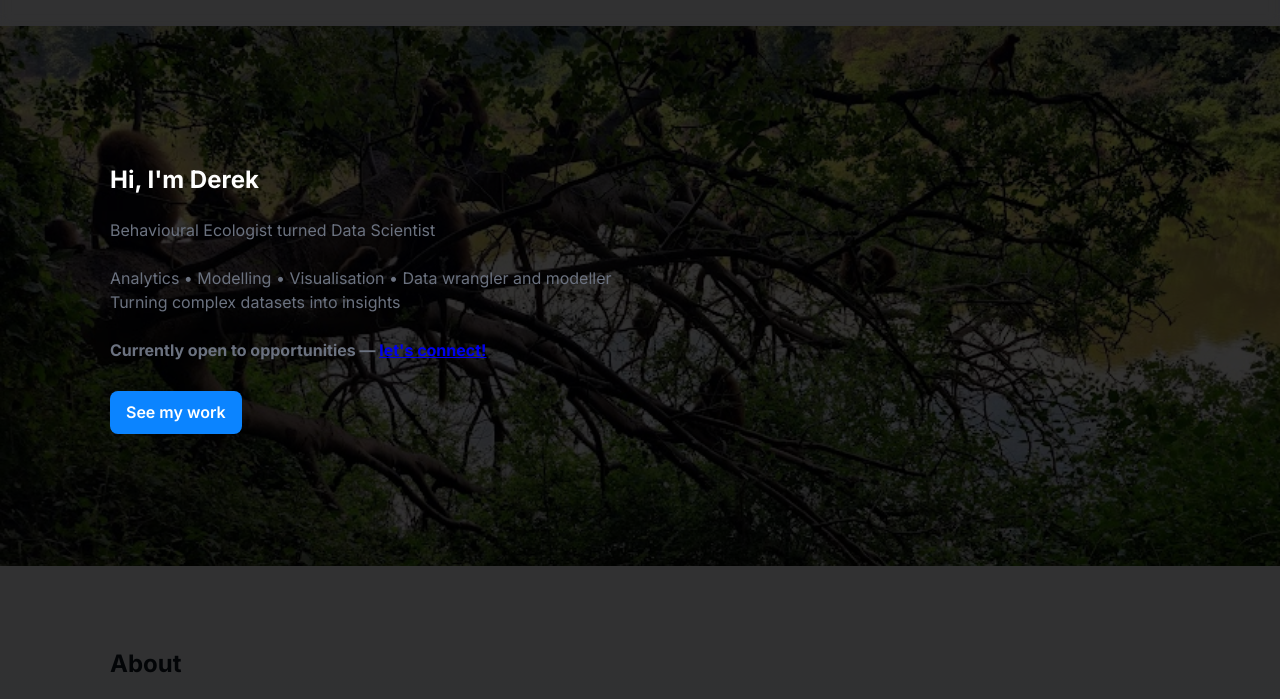
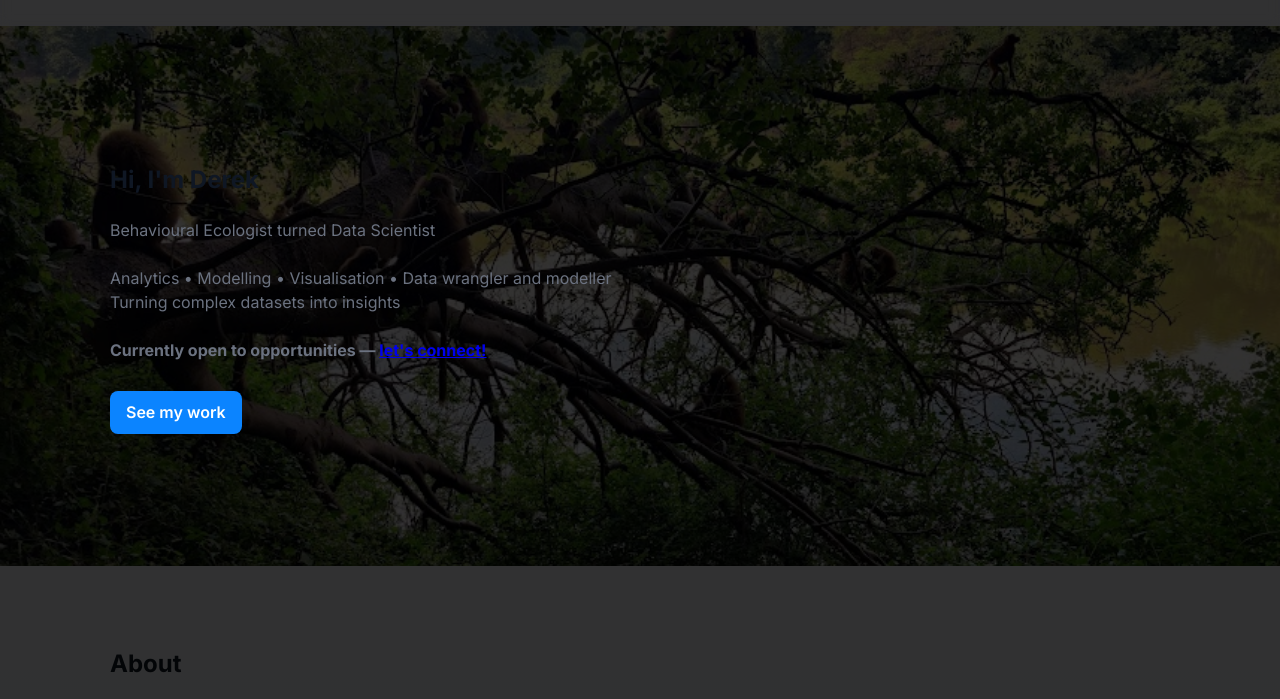
Before and after one commit to delmurphy/delmurphy.github.io, a plain HTML site: page index.html in a window 1280 px wide. Shown: the part 57-756 px from the top of the page. Drawn offline with Linux system fonts and the light colour scheme.

Commit message:
Change hero section text colour

```diff
--- a/styles.css
+++ b/styles.css
@@ -45,7 +45,7 @@ body{
   padding: 6rem 0; /* give more breathing space */
   text-align: left;
   background: url("../images/baboons1.jpg") center/cover no-repeat;
-  color: #ffffff; /* ensure text is readable on the banner */
+  /* color: #ffffff; /* ensure text is readable on the banner */ */
   min-height: 60vh; /* at least 60% of viewport height */
 }
 /* add semi-transparent overlay to banner*/
```
